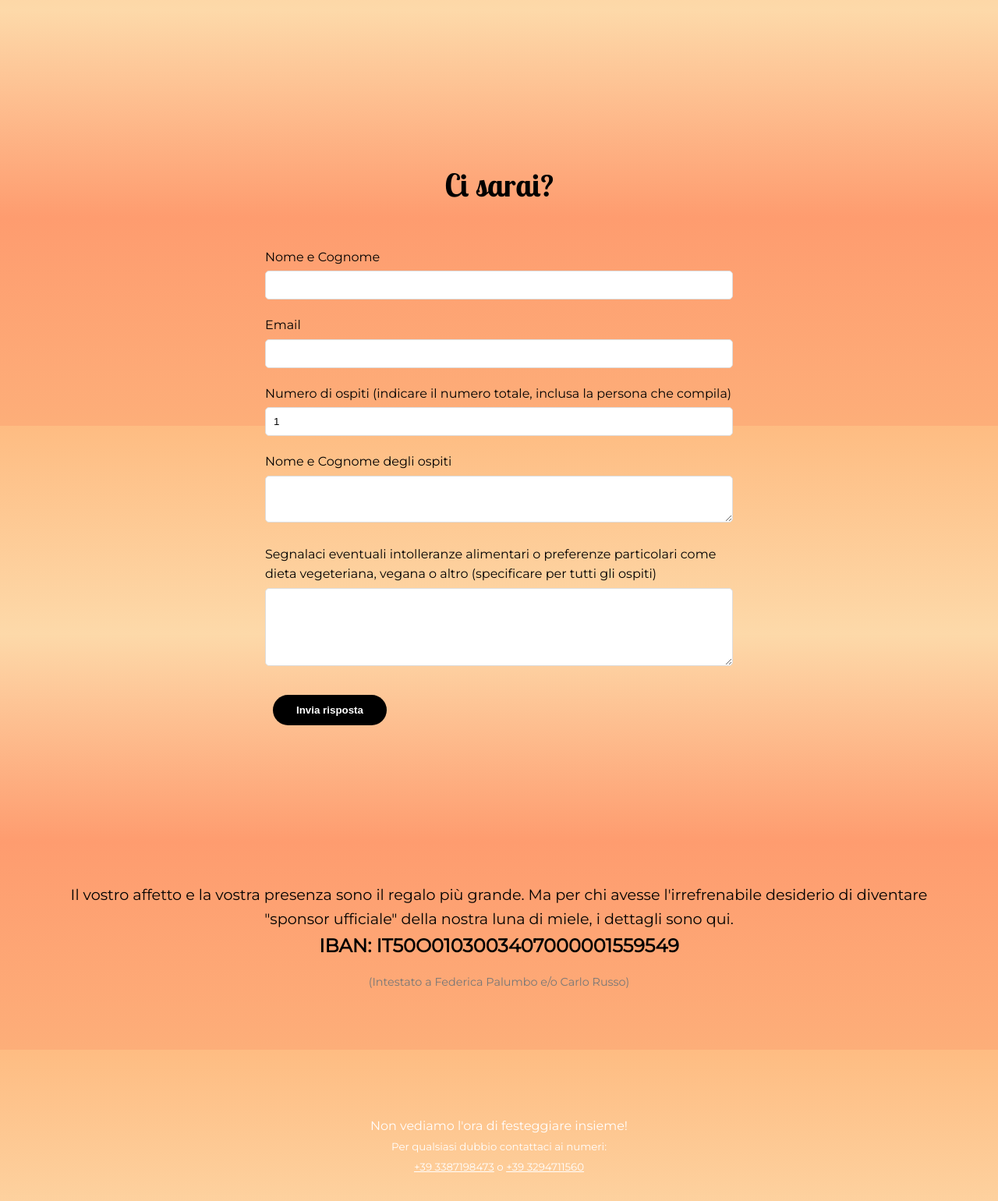
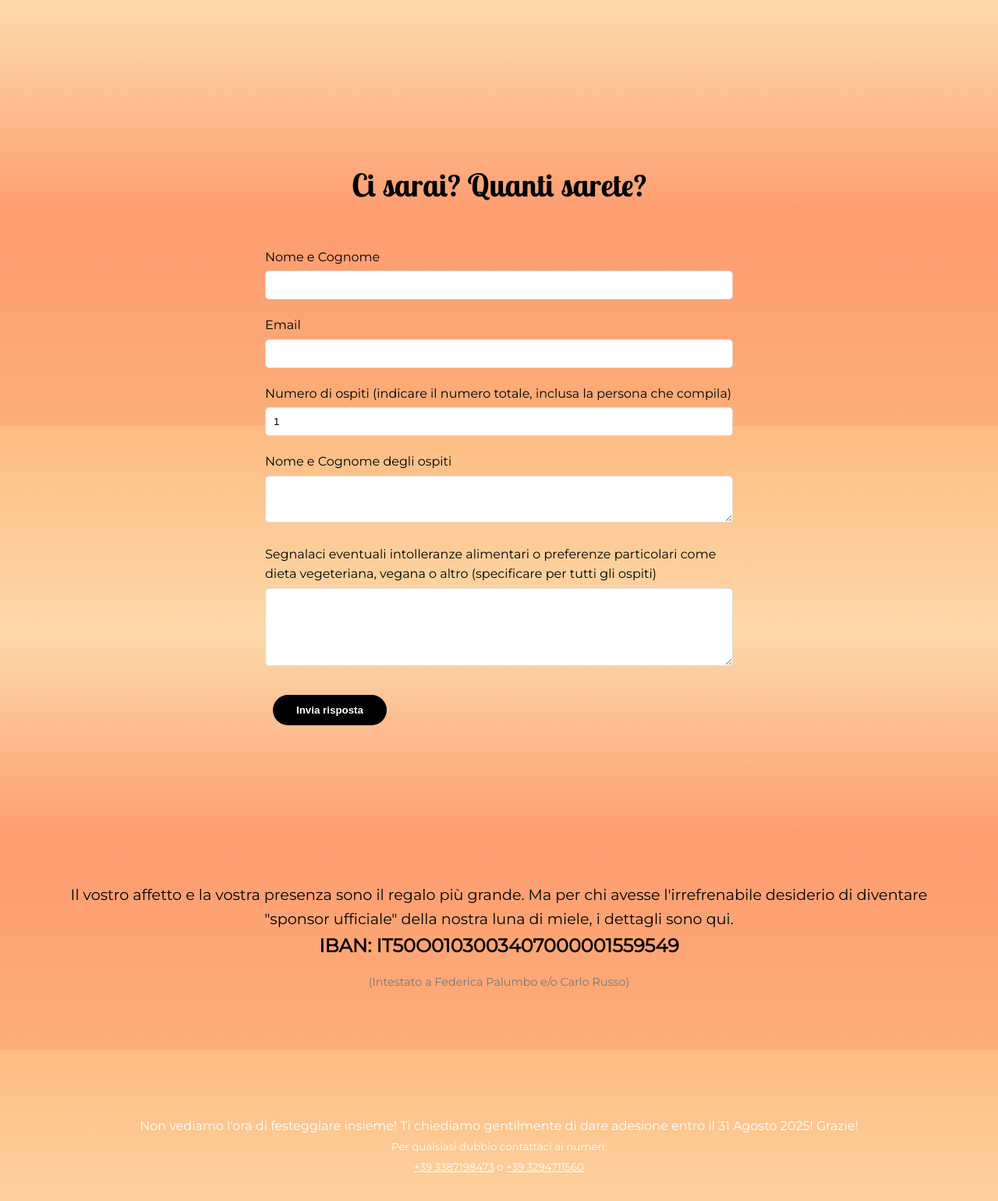
Before and after one commit to carloruss95/carlofedematrimonio.io, a plain HTML site: page index.html in a window 1280 px wide. Shown: the part 2654-4194 px from the top of the page at 78% size. Drawn offline with nearby package versions, Linux system fonts and the light colour scheme; a web font is replaced by a local one.

Commit message:
Update index.html

```diff
--- a/index.html
+++ b/index.html
@@ -298,7 +298,7 @@
     </section>
 
     <section id="rsvp">
-        <h2 class="section-title">Ci sarai?</h2>
+        <h2 class="section-title">Ci sarai? Quanti sarete?</h2>
         <form id="rsvpForm" style="max-width: 600px; margin: 0 auto;">
             <div style="margin-bottom: 20px;">
                 <label style="display: block; margin-bottom: 5px;">Nome e Cognome</label>
@@ -329,7 +329,7 @@
         <p style="font-size: 0.9rem; color: #777;">(Intestato a Federica Palumbo e/o Carlo Russo)</p>
     </section>
     <footer>
-        <p>Non vediamo l'ora di festeggiare insieme!</p>
+        <p>Non vediamo l'ora di festeggiare insieme! Ti chiediamo gentilmente di dare adesione entro il 31 Agosto 2025! Grazie!</p>
         <small>Per qualsiasi dubbio contattaci ai numeri: <br><a href="https://wa.me/393387198473" style="text-decoration: underline;">+39 3387198473</a> o <a href="https://wa.me/3294711560" style="text-decoration: underline;">+39 3294711560</a></small>
     </footer>
 
```
